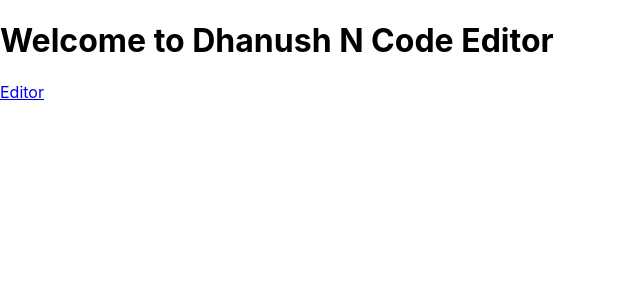
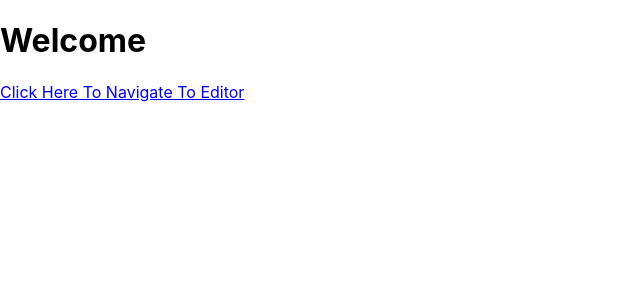
Before and after one commit to DhanushNehru/CustomCodeEditor, a React (Create React App) app: page / in a window 1280 px wide. Shown: the top 300 px of the page, without its empty margins (0-640 px from the left). Built offline with nearby package versions, Linux system fonts and the light colour scheme.

Commit message:
Minor checks

```diff
--- a/src/components/LandingPage.js
+++ b/src/components/LandingPage.js
@@ -4,8 +4,8 @@ import { Link } from 'react-router-dom';
 function LandingPage() {
   return (
     <div className="landing-page">
-      <h1>Welcome to Dhanush N Code Editor</h1>
-      <Link to="/editor">Editor</Link>
+      <h1>Welcome</h1>
+      <Link to="/editor"> Click Here To Navigate To Editor </Link>
     </div>
   );
 }
```
Also changed, not shown: 14 other files (tests, documents, lock files or other folders).
